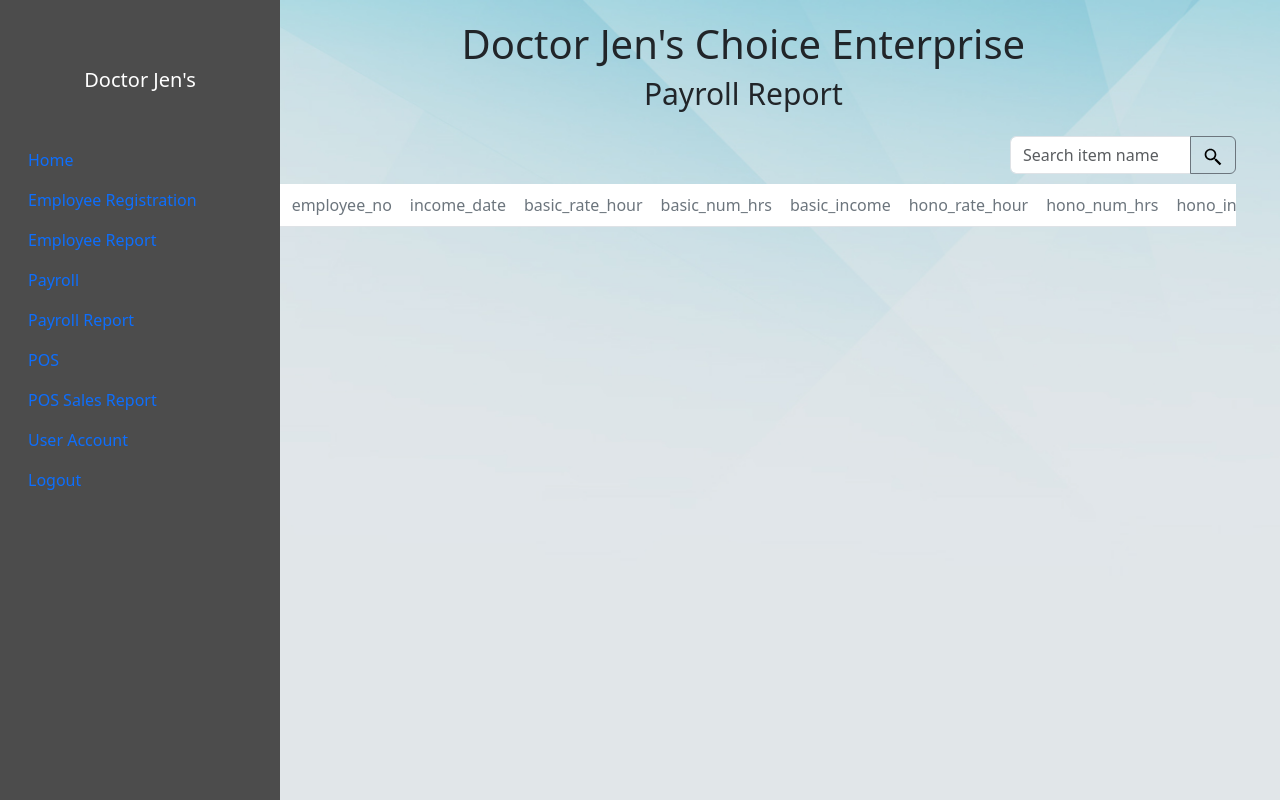
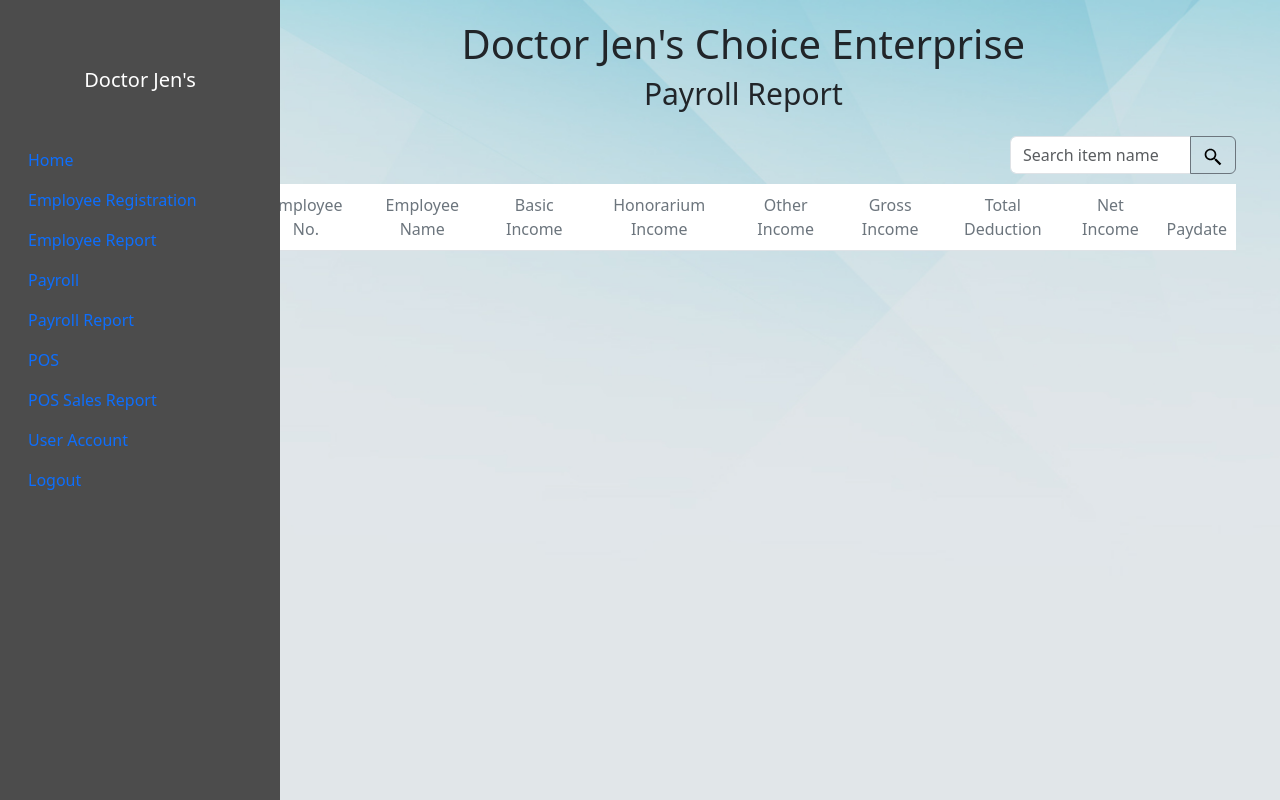
Before and after one commit to qafsd219/tating_webdevelopment, a PHP site: page /payroll_report.php in a window 1280 px wide. Run offline with PHP 8.4, Linux system fonts and the light colour scheme; data comes from the database, SQL or seed files in the repository; data that the repository does not hold is empty.

Commit message:
ADJUST ALL TABLES

```diff
--- a/payroll_report.php
+++ b/payroll_report.php
@@ -1,15 +1,19 @@
 <?php
     include 'process/db_connection.php';
     $conn = OpenCon();
-    $sql = "SELECT * FROM `incometbl`;";
+    $sql = "SELECT * FROM personal_infotbl INNER JOIN incometbl ON personal_infotbl.employee_no = incometbl.employee_no
+            INNER JOIN deductiontbl ON incometbl.employee_no=deductiontbl.employee_no";
     $result = $conn->query($sql);
 
     if ($_SERVER['REQUEST_METHOD'] == "POST") {
         $item_name = $_POST['search'];
-        $sql = "SELECT * FROM `incometbl` WHERE employee_no = '$item_name' OR id = '$item_name';";
+        $sql = "SELECT * FROM personal_infotbl INNER JOIN incometbl ON personal_infotbl.employee_no = incometbl.employee_no
+                INNER JOIN deductiontbl ON incometbl.employee_no = deductiontbl.employee_no
+                WHERE personal_infotbl.employee_no='$item_name' OR personal_infotbl.fname='$item_name' OR personal_infotbl.mname='$item_name' OR personal_infotbl.lname='$item_name'";
         $result = $conn->query($sql);
         if (!$item_name) {
-            $sql = "SELECT * FROM `incometbl`;";
+            $sql = "SELECT * FROM personal_infotbl INNER JOIN incometbl ON personal_infotbl.employee_no = incometbl.employee_no
+                    INNER JOIN deductiontbl ON incometbl.employee_no = deductiontbl.employee_no";
             $result = $conn->query($sql);
         }
     }
@@ -84,20 +88,15 @@
                                 <table class="table table-borderless bg-white rounded small">
                                     <thead class="border-bottom">
                                         <tr>
-                                            <th class="py-6 ps-6"><span class="btn p-0 d-flex align-items-center text-secondary  pe-none">id</span></th>
-                                            <th class="py-6 ps-6"><span class="btn p-0 d-flex align-items-center text-secondary  pe-none">employee_no</span></th>
-                                            <th class="py-6 ps-6"><span class="btn p-0 d-flex align-items-center text-secondary  pe-none">income_date</span></th>
-                                            <th class="py-6 ps-6"><span class="btn p-0 d-flex align-items-center text-secondary  pe-none">basic_rate_hour</span></th>
-                                            <th class="py-6 ps-6"><span class="btn p-0 d-flex align-items-center text-secondary  pe-none">basic_num_hrs</span></th>
-                                            <th class="py-6 ps-6"><span class="btn p-0 d-flex align-items-center text-secondary  pe-none">basic_income</span></th>
-                                            <th class="py-6 ps-6"><span class="btn p-0 d-flex align-items-center text-secondary  pe-none">hono_rate_hour</span></th>
-                                            <th class="py-6 ps-6"><span class="btn p-0 d-flex align-items-center text-secondary  pe-none">hono_num_hrs</span></th>
-                                            <th class="py-6 ps-6"><span class="btn p-0 d-flex align-items-center text-secondary  pe-none">hono_income</span></th>
-                                            <th class="py-6 ps-6"><span class="btn p-0 d-flex align-items-center text-secondary  pe-none">other_rate_hour</span></th>
-                                            <th class="py-6 ps-6"><span class="btn p-0 d-flex align-items-center text-secondary  pe-none">other_num_hrs</span></th>
-                                            <th class="py-6 ps-6"><span class="btn p-0 d-flex align-items-center text-secondary  pe-none">other_income</span></th>
-                                            <th class="py-6 ps-6"><span class="btn p-0 d-flex align-items-center text-secondary  pe-none">gross_income</span></th>
-                                            <th class="py-6 ps-6"><span class="btn p-0 d-flex align-items-center text-secondary  pe-none">net_income</span></th>
+                                            <th class="py-6 ps-6"><span class="btn p-0 d-flex align-items-center text-secondary  pe-none">Employee No.</span></th>
+                                            <th class="py-6 ps-6"><span class="btn p-0 d-flex align-items-center text-secondary  pe-none">Employee Name</span></th>
+                                            <th class="py-6 ps-6"><span class="btn p-0 d-flex align-items-center text-secondary  pe-none">Basic Income</span></th>
+                                            <th class="py-6 ps-6"><span class="btn p-0 d-flex align-items-center text-secondary  pe-none">Honorarium Income</span></th>
+                                            <th class="py-6 ps-6"><span class="btn p-0 d-flex align-items-center text-secondary  pe-none">Other Income</span></th>
+                                            <th class="py-6 ps-6"><span class="btn p-0 d-flex align-items-center text-secondary  pe-none">Gross Income</span></th>
+                                            <th class="py-6 ps-6"><span class="btn p-0 d-flex align-items-center text-secondary  pe-none">Total Deduction</span></th>
+                                            <th class="py-6 ps-6"><span class="btn p-0 d-flex align-items-center text-secondary  pe-none">Net Income</span></th>
+                                            <th class="py-6 ps-6"><span class="btn p-0 d-flex align-items-center text-secondary  pe-none">Paydate</span></th>
                                         </tr>
                                     </thead>
                                     <tbody>
@@ -107,18 +106,14 @@
                                                 echo "
                                         <tr>
                                             <td class='py-6 ps-6'>$item[employee_no]</td>
-                                            <td class='py-6 ps-6'>$item[income_date]</td>
-                                            <td class='py-6 ps-6'>$item[basic_rate_hour]</td>
-                                            <td class='py-6 ps-6'>$item[basic_num_hrs]</td>
+                                            <td class='py-6 ps-6'>$item[fname] $item[mname] $item[lname]</td>
                                             <td class='py-6 ps-6'>$item[basic_income]</td>
-                                            <td class='py-6 ps-6'>$item[hono_rate_hour]</td>
-                                            <td class='py-6 ps-6'>$item[hono_num_hrs]</td>
                                             <td class='py-6 ps-6'>$item[hono_income]</td>
-                                            <td class='py-6 ps-6'>$item[other_rate_hour]</td>
-                                            <td class='py-6 ps-6'>$item[other_num_hrs]</td>
                                             <td class='py-6 ps-6'>$item[other_income]</td>
                                             <td class='py-6 ps-6'>$item[gross_income]</td>
+                                            <td class='py-6 ps-6'>$item[total_deduction]</td>
                                             <td class='py-6 ps-6'>$item[net_income]</td>
+                                            <td class='py-6 ps-6'>$item[pay_date]</td>
                                         </tr>
                                         ";
                                             }
--- a/pos_cellphone.php
+++ b/pos_cellphone.php
@@ -177,13 +177,13 @@
                     <div class="col-md-6">
                         <ul class="list-group list-group-horizontal gap-5">
                             <li class="" style="list-style-type: none;">
-                                <input class="form-check-input" type="radio" name="flexRadioDefault" id="senior" onclick="handleDiscounts(0.12)">
+                                <input class="form-check-input" type="radio" name="flexRadioDefault" id="senior" onclick="handleDiscounts(0.12)" value="senior discount">
                                 <label class="form-check-label" for="flexRadioDefault1">Senior Citizen (12%)</label>
                             </li>
-                            <li class="" style="list-style-type: none;"> <input class="form-check-input" type="radio" name="flexRadioDefault" id="discountCard" onclick="handleDiscounts(0.08)">
+                            <li class="" style="list-style-type: none;"> <input class="form-check-input" type="radio" name="flexRadioDefault" id="discountCard" onclick="handleDiscounts(0.08)" value="discount card">
                                 <label class="form-check-label" for="flexRadioDefault1">With Disc. Card (8%)</label>
                             </li>
-                            <li class="" style="list-style-type: none;"> <input class="form-check-input" type="radio" name="flexRadioDefault" id="employee" onclick="handleDiscounts(0.1)">
+                            <li class="" style="list-style-type: none;"> <input class="form-check-input" type="radio" name="flexRadioDefault" id="employee" onclick="handleDiscounts(0.1)" value="employee discount">
                                 <label class="form-check-label" for="flexRadioDefault1">Employee Discount (10%)</label>
                             </li>
                             <li class="" style="list-style-type: none;"> <input class="form-check-input" type="radio" name="flexRadioDefault" id="noDiscount" onclick="handleDiscounts(0)">
```
Also changed, not shown: pos_sales_report.php (+7 -11 lines), process/payroll_page.php (+7 -7 lines), process/payroll_process.php (+6 -6 lines), employee_report.php (indentation only), 1 other file.
